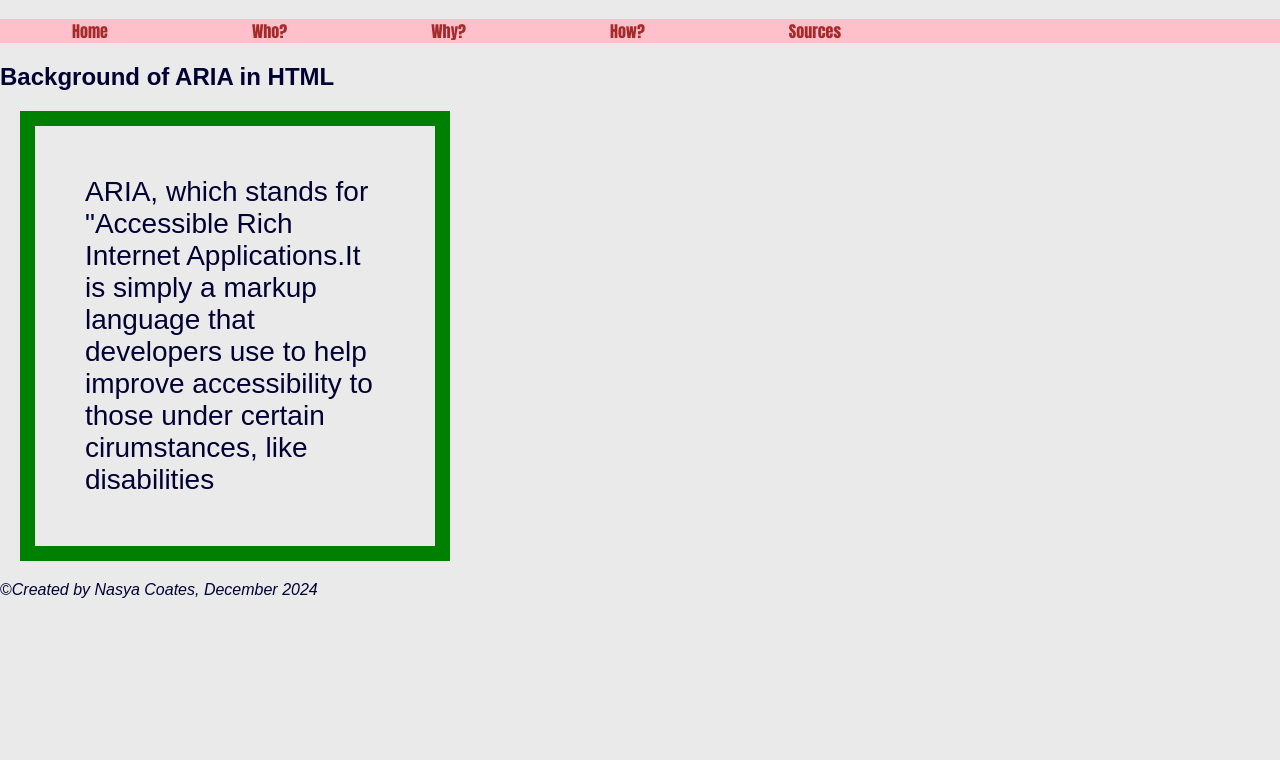
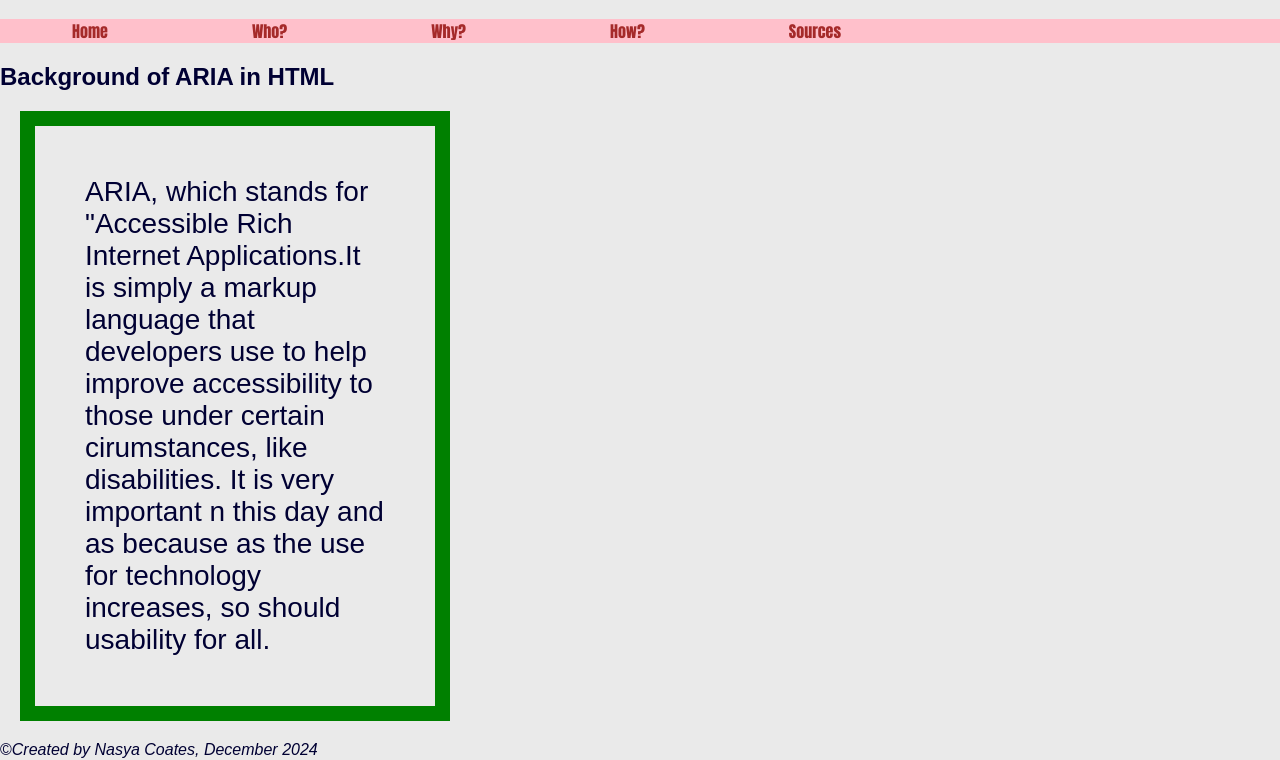
Before and after one commit to niyanla224/CSIT121W, a plain HTML site: page lab10/index.html in a window 1280 px wide. Shown: the part 61-821 px from the top of the page. Drawn offline with Linux system fonts and the light colour scheme.

Commit message:
index.html

```diff
--- a/lab10/index.html
+++ b/lab10/index.html
@@ -22,7 +22,7 @@
         </header>
         <section>
             <h2>Background of ARIA in HTML</h2>
-                <div>ARIA, which stands for "Accessible Rich Internet Applications.It is simply a markup language that developers use to help improve accessibility to those under certain cirumstances, like disabilities </div>
+                <div>ARIA, which stands for "Accessible Rich Internet Applications.It is simply a markup language that developers use to help improve accessibility to those under certain cirumstances, like disabilities. It is very important n this day and as because as the use for technology increases, so should usability for all. </div>
             </section>
             <footer>
                 &copy;<i>Created by Nasya Coates, December 2024</i>
```
